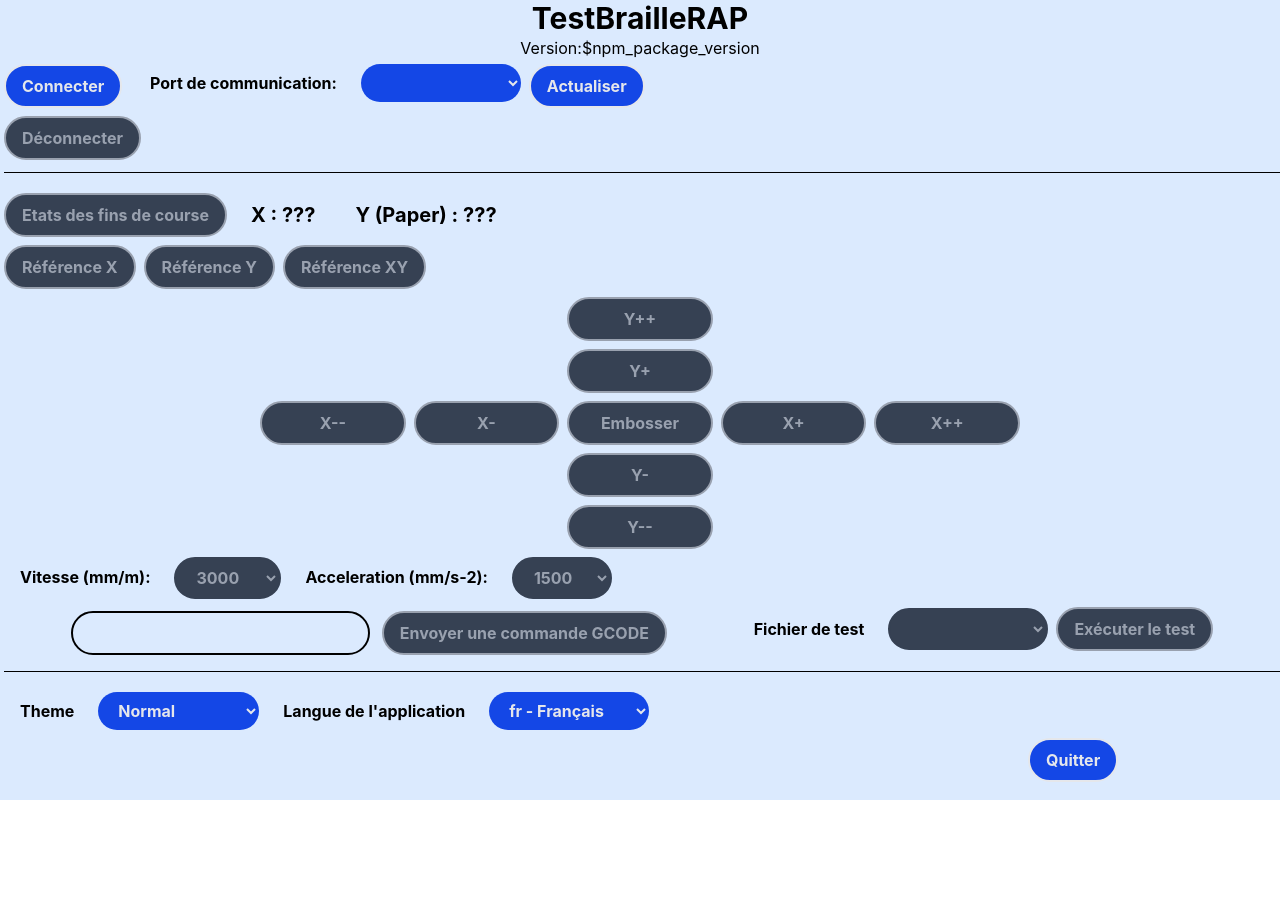
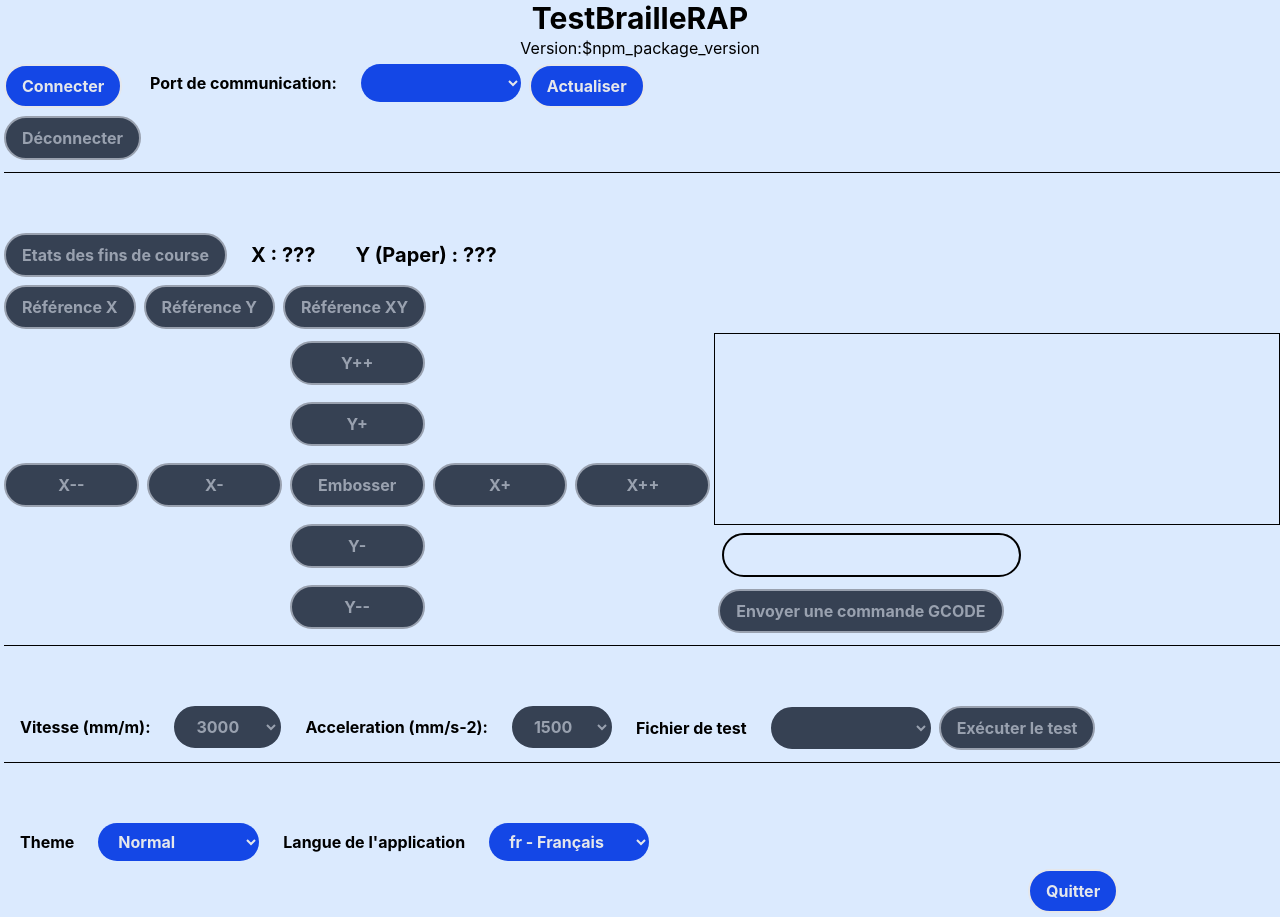
Before and after one commit to braillerap/TestBrailleRAP, a React (Create React App) app: page / in a window 1280 px wide. Before the commit the page ends 800 px from the top, so only its background shows below. Built offline with nearby package versions, Linux system fonts and the light colour scheme.

Commit message:
feat: send gcode command

```diff
--- a/src/App.js
+++ b/src/App.js
@@ -35,7 +35,7 @@
  *
  * SPDX-License-Identifier: GPL-3.0
  */
-import { Component } from 'react';
+import React, { Component } from 'react';
 import AppOption from "./components/AppOption";
 import AppContext from "./components/AppContext";
 import MoveDevice from "./components/MoveDevice";
@@ -59,7 +59,10 @@ class App extends Component {
         comevent: "",
         localedata: [],
         gcodetest: "",
-        gcode_test_list: []
+        gcodecmd: "",
+        gcode_test_list: [],
+        serialdata: ''
+
       }
     );
 
@@ -117,7 +120,10 @@ class App extends Component {
     this.handleQuit = this.handleQuit.bind(this);
     this.handleRefreshPort = this.handleRefreshPort.bind(this);
     this.handleRunTest = this.handleRunTest.bind(this);
+    this.handleSendGCode = this.handleSendGCode.bind(this);
 
+
+    this.serialdataref = React.createRef();
   }
 
   async webviewloaded() {
@@ -319,6 +325,16 @@ class App extends Component {
     await this.context.GetBackend().gcode_print(test);
   }
 
+  async handleSendGCode() {
+    console.log("gcode", this.state.gcodecmd);
+    let ret = await this.context.GetBackend().gcode_send_cmd(this.state.gcodecmd);
+    console.log(ret);
+    this.setState({ serialdata: this.state.serialdata + ret });
+    if (this.serialdataref) {
+      // scroll to end
+      this.serialdataref.current.scrollTop = this.serialdataref.current.scrollHeight + 1;
+    }
+  }
 
   /*!
      *\brief Move button callback. Relative move the BrailleRAP head in desired x,y direction
@@ -447,15 +463,38 @@ class App extends Component {
 
           </button>
         </div>
-        <MoveDevice
-          connected={this.state.connected}
-          onMove={this.handleMove}
-          onEmboss = {this.handleEmboss}
+        <div className='lg:flex lg:flex-row'>
+          <MoveDevice
+            connected={this.state.connected}
+            onMove={this.handleMove}
+            onEmboss={this.handleEmboss}
           />
 
-        <div className='flex'>
 
+          <div className='flex flex-col'>
+            <div
+              className='border whitespace-pre-line min-h-48 max-h-48 overflow-y-scroll '
+              ref={this.serialdataref}
+            >{this.state.serialdata}</div>
+            <div>
+              <input type="text" className='textedit'
+                value={this.state.gcodecmd}
+                onChange={(evt) => { this.setState({ gcodecmd: evt.target.value }) }}
+              ></input>
+              <button className="btn btn-blue"
+                disabled={!this.state.connected}
+                onClick={this.handleSendGCode}>
+                {this.context.GetLocaleString("param.send-gcode")}
 
+              </button>
+            </div>
+          </div>
+        </div>
+
+        <hr className='hseparator' />
+
+        <div className='lg:flex lg:justify-items-start'>
+          <div>
           <label className='labelelm'
             htmlFor='selectspeed'>
             {this.context.GetLocaleString("param.speed")}:
@@ -476,7 +515,8 @@ class App extends Component {
             }
 
           </select>
-
+            </div>
+            <div>
           <label className='labelelm'
             htmlFor='selectaccel'>
             {this.context.GetLocaleString("param.accel")}:
@@ -500,20 +540,9 @@ class App extends Component {
 
           </select>
 
-
-        </div>
+            </div>
 
 
-        <div className='lg:flex lg:justify-evenly'>
-          <div>
-            <input type="text" className='textedit'></input>
-            <button className="btn btn-blue"
-              disabled={!this.state.connected}
-              onClick={this.voidfunc}>
-              {this.context.GetLocaleString("param.send-gcode")}
-
-            </button>
-          </div>
           <div>
             <label className='labelelm'
               htmlFor='testselect'
--- a/src/components/MoveDevice.js
+++ b/src/components/MoveDevice.js
@@ -36,7 +36,7 @@
  *
  * SPDX-License-Identifier: GPL-3.0
  */
-import React, { useState, useContext, useEffect } from 'react';
+import React, { useContext } from 'react';
 import AppContext from "../components/AppContext";
 
 const MoveDevice = ({ connected, onMove, onEmboss}) => {
--- a/src/components/backend.js
+++ b/src/components/backend.js
@@ -99,6 +99,15 @@ class BackendPyWebview {
     async gcode_set_speed (speed)
     {
         return await window.pywebview.api.setSpeed (speed);
+    }
+
+    /*!
+     *\brief Send a single gcode command to the connected device
+     *
+     */
+    async gcode_send_cmd (gcode)
+    {
+        return await window.pywebview.api.SendGcode (gcode);
     }
 
     /*!
@@ -328,7 +337,17 @@ class Backend {
     }
 
     /*!
-     *\brief Send gcode to the connected device
+     *\brief Send a single gcode command to the connected device
+     *
+     */
+    async gcode_send_cmd (gcode)
+    {
+        if (this.backendready)
+            return await this.backend.gcode_send_cmd (gcode);
+        return '';
+    }
+    /*!
+     *\brief Send gcode file to the connected device
      *
      */
     async gcode_print (gcode)
--- a/tailwind/style.css
+++ b/tailwind/style.css
@@ -56,11 +56,11 @@
   }
 }
 .App {
-  @apply bg-backgnd text-apptxt min-h-dvh max-w-dvw overflow-y-auto overflow-x-hidden;
+  @apply text-xs md:text-base bg-backgnd text-apptxt min-h-dvh max-w-dvw overflow-y-auto overflow-x-hidden;
 }
 
 .btn {
-  @apply font-bold py-2 px-4 mx-1 my-1 rounded-full;
+  @apply md:font-bold py-2 px-4 mx-1 my-1 rounded-full;
 }
 
 .btn-blue {
@@ -79,18 +79,18 @@
   @apply ring-focusring ring-offset-0 ring-4 rounded-xl outline-0;
 }
 .textedit {
-  @apply font-bold py-2 px-4 mx-2 my-2 rounded-full border-2;
+  @apply md:font-bold py-2 px-4 mx-2 my-2 rounded-full border-2;
 }
 .textedit:focus {
   @apply ring-focusring ring-offset-0 ring-4 rounded-xl outline-0;
 }
 
 .centralgrid {
-  @apply grid grid-cols-5 gap-0 lg:w-4/5 xl:w-3/5 2xl:w-2/5 mx-auto items-center;
+  @apply grid grid-cols-5 gap-0 md:w-4/5 xl:w-3/5 2xl:w-3/5 mx-auto items-center;
 }
 
 .select {
-  @apply font-bold bg-btnbackgnd text-txtbtn px-4 py-2 mx-1 my-1 xl:min-w-40 2xl:min-w-80 rounded-full;
+  @apply md:font-bold bg-btnbackgnd text-txtbtn px-4 py-2 mx-1 my-1 xl:min-w-40 2xl:min-w-80 rounded-full;
 }
 
 .select:focus {
@@ -98,29 +98,29 @@
 }
 
 .select:disabled {
-  @apply font-bold bg-btnbackdisabled text-txtbtndisabled border-2 border-gray-700;
+  @apply md:font-bold bg-btnbackdisabled text-txtbtndisabled border-2 border-gray-700;
 }
 
 .selectnum {
-  @apply font-bold bg-btnbackgnd text-txtbtn px-4 py-2 mx-1 my-1 xl:min-w-20 2xl:min-w-40 rounded-full;
+  @apply md:font-bold bg-btnbackgnd text-txtbtn px-4 py-2 mx-1 my-1 xl:min-w-20 2xl:min-w-40 rounded-full;
 }
 
 .selectnum:disabled {
-  @apply font-bold bg-btnbackdisabled text-txtbtndisabled border-2 border-gray-700;
+  @apply md:font-bold bg-btnbackdisabled text-txtbtndisabled border-2 border-gray-700;
 }
 
 .selectnum option {
-  @apply font-bold bg-btnbackgnd text-txtbtn rounded-full;
+  @apply md:font-bold bg-btnbackgnd text-txtbtn rounded-full;
 }
 .selectnum option:hover {
-  @apply font-bold text-3xl  rounded-full my-4 mx-8;
+  @apply md:font-bold text-3xl  rounded-full my-4 mx-8;
 }
 .labelelm {
-  @apply font-bold py-2 px-4 mx-1 my-1
+  @apply md:font-bold py-2 px-4 mx-1 my-1
 }
 
 .labellimit {
-  @apply font-bold text-xl py-2 px-4 mx-1 my-1
+  @apply md:font-bold text-xl py-2 px-4 mx-1 my-1
 }
 
 .limiton {
@@ -136,5 +136,5 @@
 }
 
 .hseparator {
-  @apply text-apptxt bg-backgnd min-w-dvw py-1 px-1 mx-1 my-2;
+  @apply text-apptxt bg-backgnd min-w-dvw py-1 px-1 mx-1 my-2 lg:mb-12;
 }
```
Also changed, not shown: 2 other files (tests, documents, lock files or other folders).
